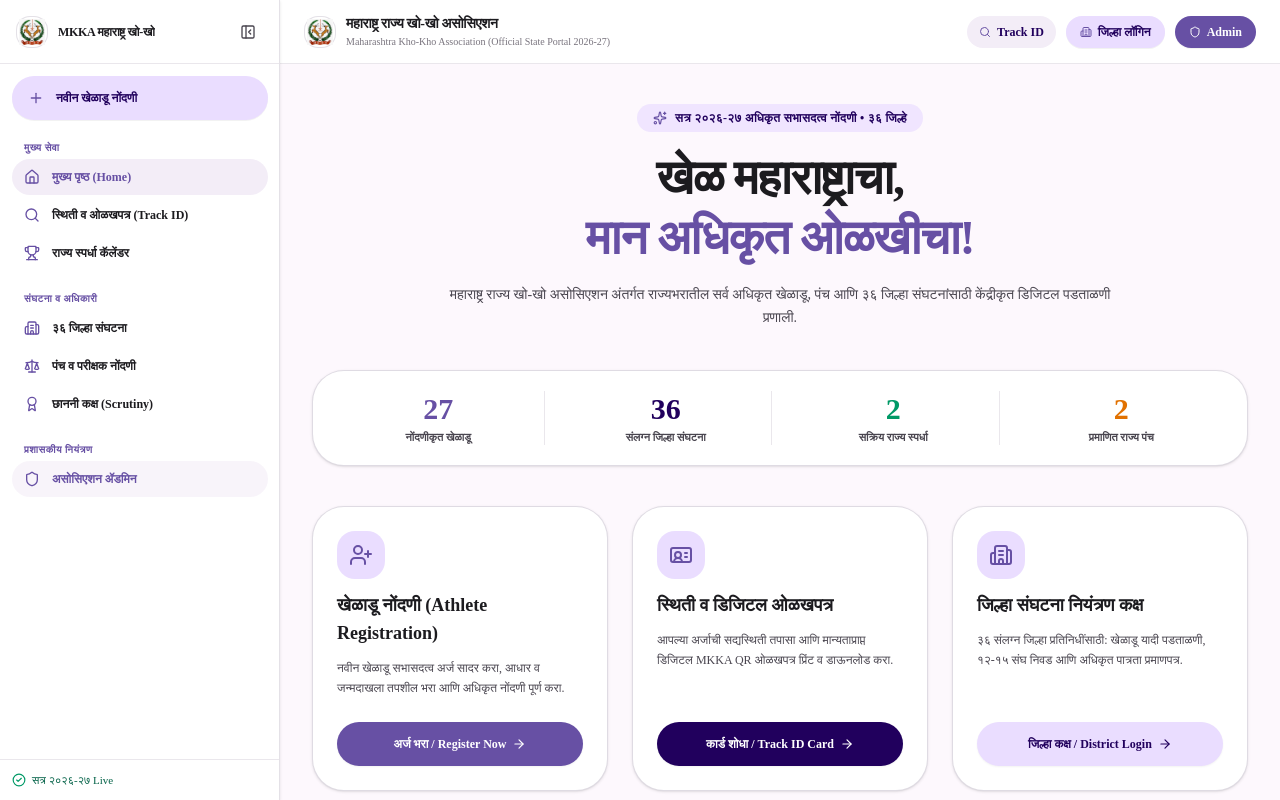
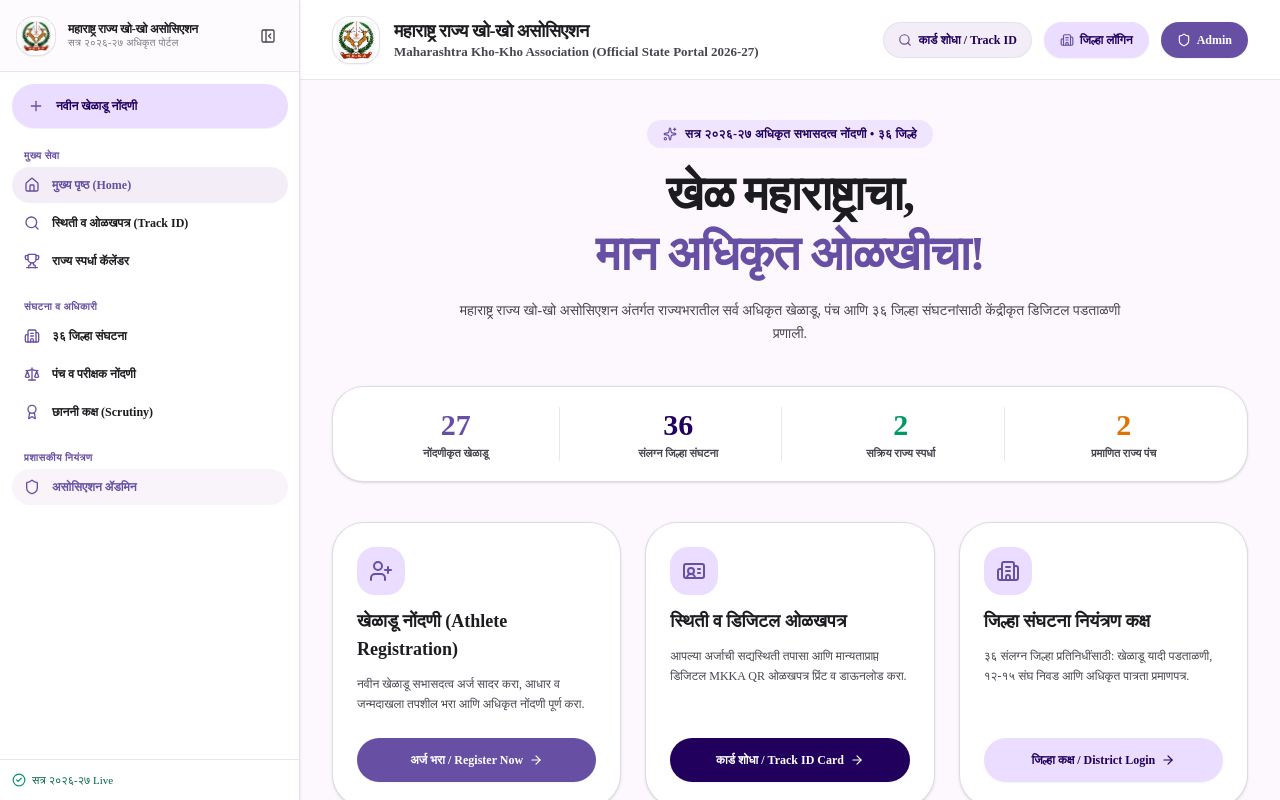
Before and after one commit to KshitijPilankar/mkka-portal, a Next.js app in the folder web/: page / in a window 1280 px wide. Built offline with nearby package versions, Linux system fonts and the light colour scheme; no server answers; the database is empty.

Commit message:
style(navbar): enlarge header logo/title and display full association name in sidebar

```diff
--- a/web/src/components/navigation/AppNavbar.tsx
+++ b/web/src/components/navigation/AppNavbar.tsx
@@ -4,20 +4,18 @@
 import Link from "next/link";
 import { usePathname } from "next/navigation";
 import {
-    Menu,
     Trophy,
     Search,
     Building2,
     Shield,
+    Home,
+    CheckCircle2,
+    Plus,
+    PanelLeftClose,
+    PanelLeft,
     UserPlus,
     Scale,
     Award,
-    Home,
-    CheckCircle2,
-    ChevronRight,
-    Plus,
-    PanelLeftClose,
-    PanelLeft,
 } from "lucide-react";
 
 export default function AppNavbar({
@@ -25,11 +23,9 @@
 }: {
     children?: React.ReactNode;
 }) {
-    // Desktop par default sidebar open rakhein (Gemini style)
     const [isOpen, setIsOpen] = useState(true);
     const pathname = usePathname();
 
-    // Mobile view detect karke default close karna
     useEffect(() => {
         if (typeof window !== "undefined" && window.innerWidth < 1024) {
             setIsOpen(false);
@@ -40,35 +36,40 @@
         <div className="flex h-screen w-full overflow-hidden bg-[#FDF8FD]">
             {/* 1. GEMINI-STYLE COLLAPSIBLE SIDEBAR */}
             <aside
-                className={`fixed inset-y-0 left-0 z-40 flex flex-col justify-between border-r border-[#CAC4D0]/50 bg-white transition-all duration-300 ease-in-out lg:static ${isOpen ? "w-[280px]" : "w-0 -translate-x-full lg:w-0 lg:-translate-x-full"
+                className={`fixed inset-y-0 left-0 z-40 flex flex-col justify-between border-r border-[#CAC4D0]/50 bg-white transition-all duration-300 ease-in-out lg:static ${isOpen ? "w-[300px]" : "w-0 -translate-x-full lg:w-0 lg:-translate-x-full"
                     } overflow-hidden shrink-0 shadow-sm`}
             >
-                <div className="flex flex-col h-full w-[280px]">
-                    {/* Sidebar Top: Logo + Toggle Close */}
-                    <div className="flex items-center justify-between px-4 h-16 border-b border-[#CAC4D0]/40">
-                        <Link href="/" className="flex items-center gap-2.5">
-                            <div className="w-8 h-8 rounded-xl bg-white p-0.5 border border-[#CAC4D0]/50 flex items-center justify-center shrink-0">
+                <div className="flex flex-col h-full w-[300px]">
+                    {/* Sidebar Top: Logo + Full Official Title + Collapse Button */}
+                    <div className="flex items-center justify-between px-4 py-3.5 min-h-[72px] border-b border-[#CAC4D0]/40 bg-[#FDF8FD]/60">
+                        <Link href="/" className="flex items-center gap-3 min-w-0 pr-1">
+                            <div className="w-10 h-10 rounded-2xl bg-white p-1 border border-[#CAC4D0]/50 flex items-center justify-center shrink-0 shadow-2xs">
                                 <img
                                     src="/mkka-logo.png"
-                                    alt="MKKA"
+                                    alt="MKKA Logo"
                                     className="w-full h-full object-contain"
                                 />
                             </div>
-                            <span className="text-xs font-black text-[#1C1B1F] tracking-tight truncate">
-                                MKKA महाराष्ट्र खो-खो
-                            </span>
+                            <div className="flex flex-col leading-tight min-w-0">
+                                <span className="text-xs font-black text-[#1C1B1F] tracking-tight whitespace-normal">
+                                    महाराष्ट्र राज्य खो-खो असोसिएशन
+                                </span>
+                                <span className="text-[10px] text-[#79747E] font-medium tracking-wide">
+                                    सत्र २०२६-२७ अधिकृत पोर्टल
+                                </span>
+                            </div>
                         </Link>
 
                         <button
                             onClick={() => setIsOpen(false)}
                             title="Collapse menu"
-                            className="w-8 h-8 rounded-full hover:bg-[#F3EDF7] flex items-center justify-center text-[#49454F] hover:text-[#1C1B1F] transition-all cursor-pointer"
+                            className="w-8 h-8 rounded-full hover:bg-[#F3EDF7] flex items-center justify-center text-[#49454F] hover:text-[#1C1B1F] transition-all cursor-pointer shrink-0"
                         >
                             <PanelLeftClose className="w-4 h-4" />
                         </button>
                     </div>
 
-                    {/* Gemini-Style Prominent Top Action Button */}
+                    {/* New Registration Button */}
                     <div className="p-3">
                         <Link
                             href="/register"
@@ -79,7 +80,7 @@
                         </Link>
                     </div>
 
-                    {/* Nav List */}
+                    {/* Navigation Links */}
                     <div className="flex-1 overflow-y-auto px-3 py-2 space-y-5">
                         <div>
                             <span className="text-[10px] font-bold text-[#6750A4] uppercase tracking-wider px-3 block mb-1">
@@ -166,7 +167,7 @@
                         </div>
                     </div>
 
-                    {/* Sidebar Bottom Strip */}
+                    {/* Sidebar Footer */}
                     <div className="p-3 border-t border-[#CAC4D0]/40 flex items-center justify-between text-[11px] text-[#79747E]">
                         <div className="flex items-center gap-1.5 font-medium text-emerald-800">
                             <CheckCircle2 className="w-3.5 h-3.5 text-emerald-600" />
@@ -176,70 +177,69 @@
                 </div>
             </aside>
 
-            {/* 2. MAIN CONTENT AREA (GEMINI STYLE) */}
+            {/* 2. MAIN VIEWPORT */}
             <div className="flex flex-1 flex-col overflow-hidden">
-                {/* Top Minimalist Sticky Header */}
-                <header className="sticky top-0 z-30 flex h-16 w-full items-center justify-between border-b border-[#CAC4D0]/40 bg-white/95 px-4 sm:px-6 backdrop-blur-md">
-                    <div className="flex items-center gap-3">
-                        {/* Toggle Open Button when sidebar is collapsed */}
+                {/* Top Header with Enlarged Logo and Title */}
+                <header className="sticky top-0 z-30 flex h-20 w-full items-center justify-between border-b border-[#CAC4D0]/40 bg-white/95 px-4 sm:px-6 md:px-8 backdrop-blur-md">
+                    <div className="flex items-center gap-3.5 sm:gap-4">
                         {!isOpen && (
                             <button
                                 onClick={() => setIsOpen(true)}
                                 title="Expand menu"
-                                className="w-9 h-9 rounded-full hover:bg-[#F3EDF7] flex items-center justify-center text-[#49454F] hover:text-[#1C1B1F] transition-all cursor-pointer"
+                                className="w-10 h-10 rounded-full hover:bg-[#F3EDF7] flex items-center justify-center text-[#49454F] hover:text-[#1C1B1F] transition-all cursor-pointer"
                             >
                                 <PanelLeft className="w-5 h-5 text-[#6750A4]" />
                             </button>
                         )}
 
-                        <Link href="/" className="flex items-center gap-2.5">
-                            <div className="w-8 h-8 rounded-xl bg-white p-0.5 border border-[#CAC4D0]/50 flex items-center justify-center shrink-0">
+                        <Link href="/" className="flex items-center gap-3.5 group">
+                            <div className="relative w-12 h-12 rounded-2xl bg-white p-1 border border-[#CAC4D0]/50 flex items-center justify-center shrink-0 shadow-xs group-hover:scale-105 transition-all">
                                 <img
                                     src="/mkka-logo.png"
-                                    alt="MKKA"
+                                    alt="MKKA Logo"
                                     className="w-full h-full object-contain"
                                 />
                             </div>
-                            <div>
-                                <span className="text-sm font-black text-[#1C1B1F] tracking-tight block">
+                            <div className="flex flex-col">
+                                <span className="text-base sm:text-lg font-black text-[#1C1B1F] tracking-tight leading-snug group-hover:text-[#6750A4] transition-colors">
                                     महाराष्ट्र राज्य खो-खो असोसिएशन
                                 </span>
-                                <span className="text-[10px] text-[#79747E] font-medium hidden sm:block">
+                                <span className="text-xs sm:text-[13px] text-[#49454F] font-semibold leading-tight">
                                     Maharashtra Kho-Kho Association (Official State Portal 2026-27)
                                 </span>
                             </div>
                         </Link>
                     </div>
 
-                    {/* Header Right CTAs */}
-                    <div className="flex items-center gap-2 sm:gap-2.5">
+                    {/* Header Right Action CTAs */}
+                    <div className="flex items-center gap-2 sm:gap-3">
                         <Link
                             href="/track"
-                            className="inline-flex items-center gap-1.5 h-8 px-3 rounded-full bg-[#F3EDF7] text-[#21005D] text-xs font-semibold hover:bg-[#EADDFF] transition-all"
+                            className="inline-flex items-center gap-1.5 h-9 px-3.5 rounded-full bg-[#F3EDF7] text-[#21005D] text-xs font-semibold hover:bg-[#EADDFF] transition-all border border-[#CAC4D0]/30"
                         >
-                            <Search className="w-3 h-3 text-[#6750A4]" />
-                            <span className="hidden sm:inline">Track ID</span>
+                            <Search className="w-3.5 h-3.5 text-[#6750A4]" />
+                            <span>कार्ड शोधा / Track ID</span>
                         </Link>
 
                         <Link
                             href="/district/login"
-                            className="inline-flex items-center gap-1.5 h-8 px-3.5 rounded-full bg-[#EADDFF] text-[#21005D] text-xs font-bold hover:bg-[#D0BCFF] transition-all shadow-2xs"
+                            className="inline-flex items-center gap-1.5 h-9 px-4 rounded-full bg-[#EADDFF] text-[#21005D] text-xs font-bold hover:bg-[#D0BCFF] transition-all shadow-xs"
                         >
-                            <Building2 className="w-3 h-3 text-[#6750A4]" />
+                            <Building2 className="w-3.5 h-3.5 text-[#6750A4]" />
                             <span>जिल्हा लॉगिन</span>
                         </Link>
 
                         <Link
                             href="/association/login"
-                            className="inline-flex items-center gap-1.5 h-8 px-3.5 rounded-full bg-[#6750A4] text-white text-xs font-bold hover:bg-[#6750A4]/90 transition-all shadow-2xs"
+                            className="inline-flex items-center gap-1.5 h-9 px-4 rounded-full bg-[#6750A4] text-white text-xs font-bold hover:bg-[#6750A4]/90 active:scale-95 transition-all shadow-xs"
                         >
-                            <Shield className="w-3 h-3" />
+                            <Shield className="w-3.5 h-3.5" />
                             <span>Admin</span>
                         </Link>
                     </div>
                 </header>
 
-                {/* Scrollable Page Body */}
+                {/* Scrollable Body */}
                 <main className="flex-1 overflow-y-auto">
                     {children}
                 </main>
```
